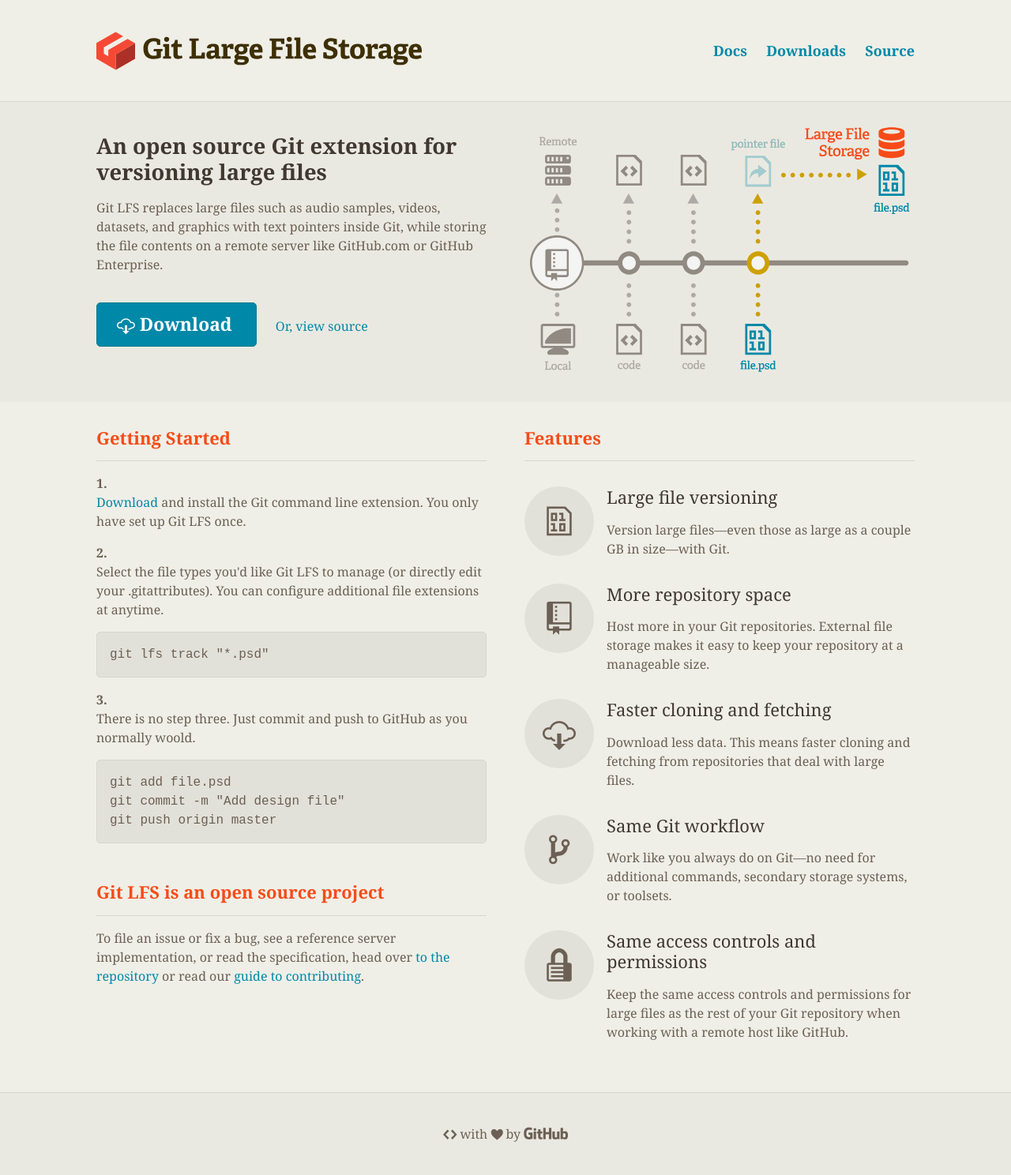
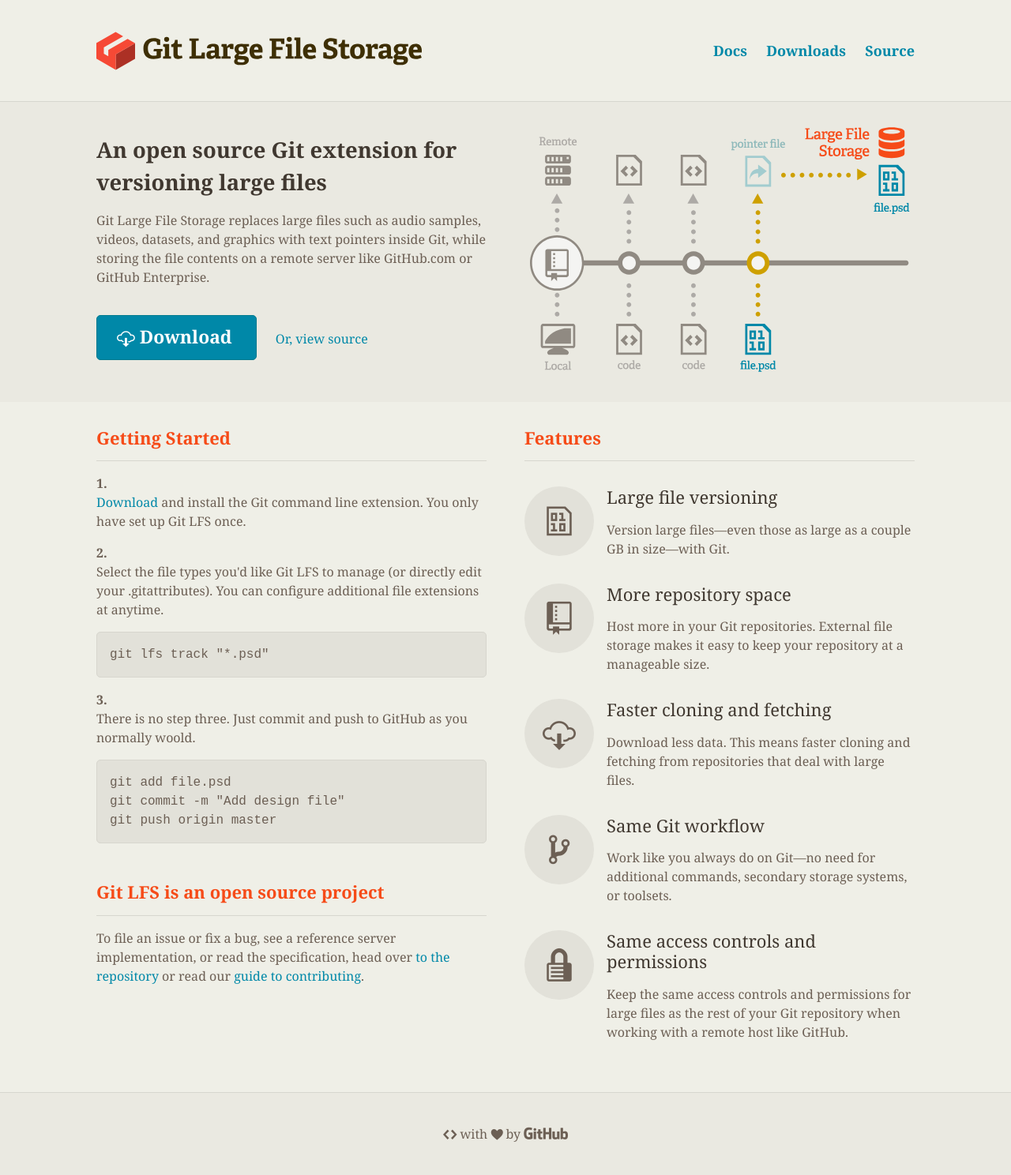
Before and after one commit to git-lfs/git-lfs.github.com, a Jekyll site: the page built from index.html, in a window 1280 px wide. Shown: the whole page at 79% size. Built offline with Jekyll 4.4.1, drawn with Linux system fonts in a browser that asks for light colours.

Commit message:
moar small tweaks

```diff
--- a/_includes/home/hero.html
+++ b/_includes/home/hero.html
@@ -5,7 +5,7 @@
 
       <h1 class="page-heading">An open source Git extension for versioning large files</h1>
 
-      <p class="description">Git LFS replaces large files such as audio samples, videos, datasets, and graphics with text pointers inside Git, while storing the file contents on a remote server like GitHub.com or GitHub Enterprise.</p>
+      <p class="description">Git Large File Storage replaces large files such as audio samples, videos, datasets, and graphics with text pointers inside Git, while storing the file contents on a remote server like GitHub.com or GitHub Enterprise.</p>
 
       <a href="#" class="button primary-cta"><span class="octicon octicon-cloud-download"></span> Download</a>
 
--- a/_sass/_home.scss
+++ b/_sass/_home.scss
@@ -11,7 +11,13 @@
     font-size: 1.7142857143rem;
     font-weight: 600;
     color: $heading_color;
-    margin: 1rem 0;
+    margin: 0 0 1rem;
+    line-height: 1.2;
+
+    @include media_1 {
+      margin: 1rem 0;
+      line-height: 1.5;
+    }
   }
 
   .button {
```
